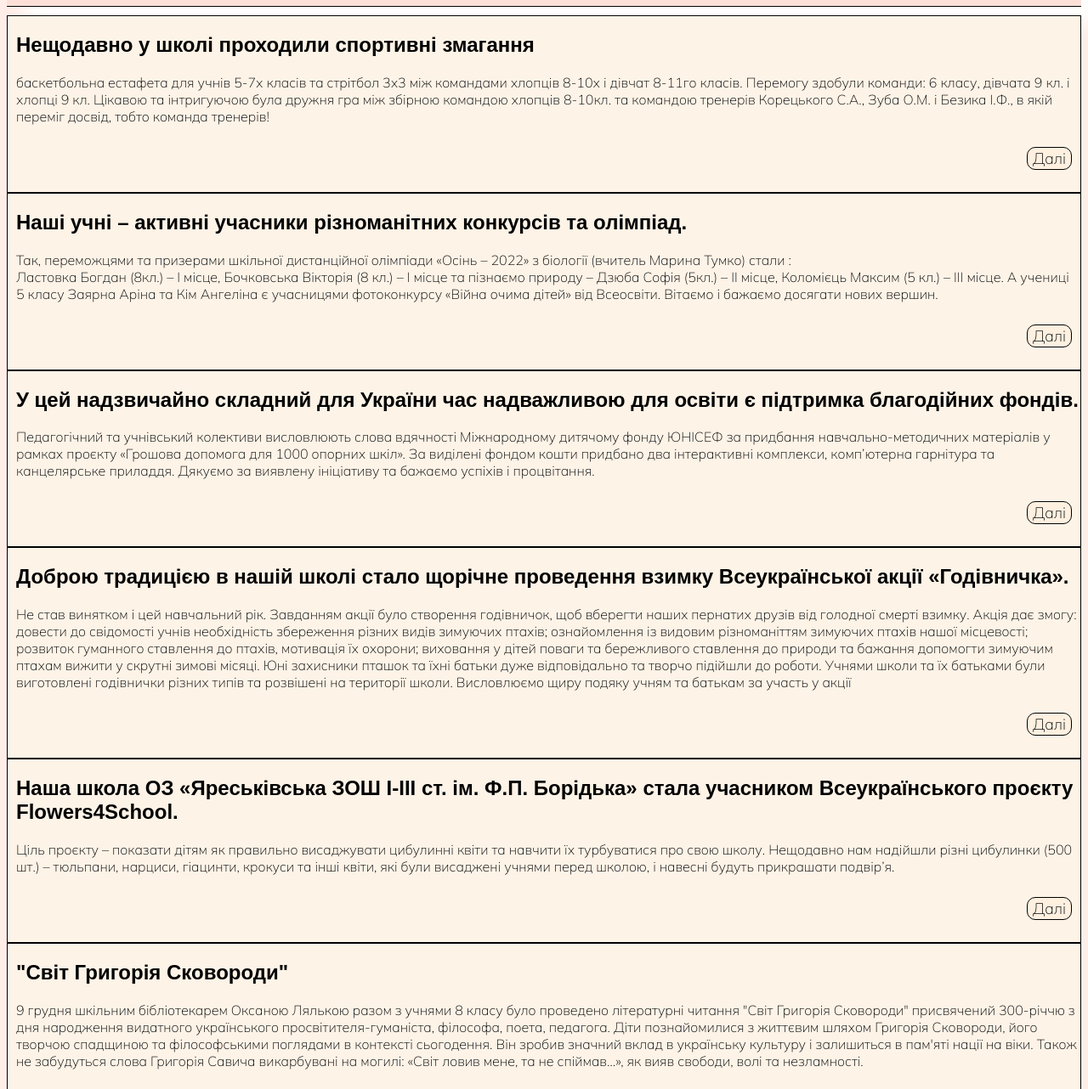
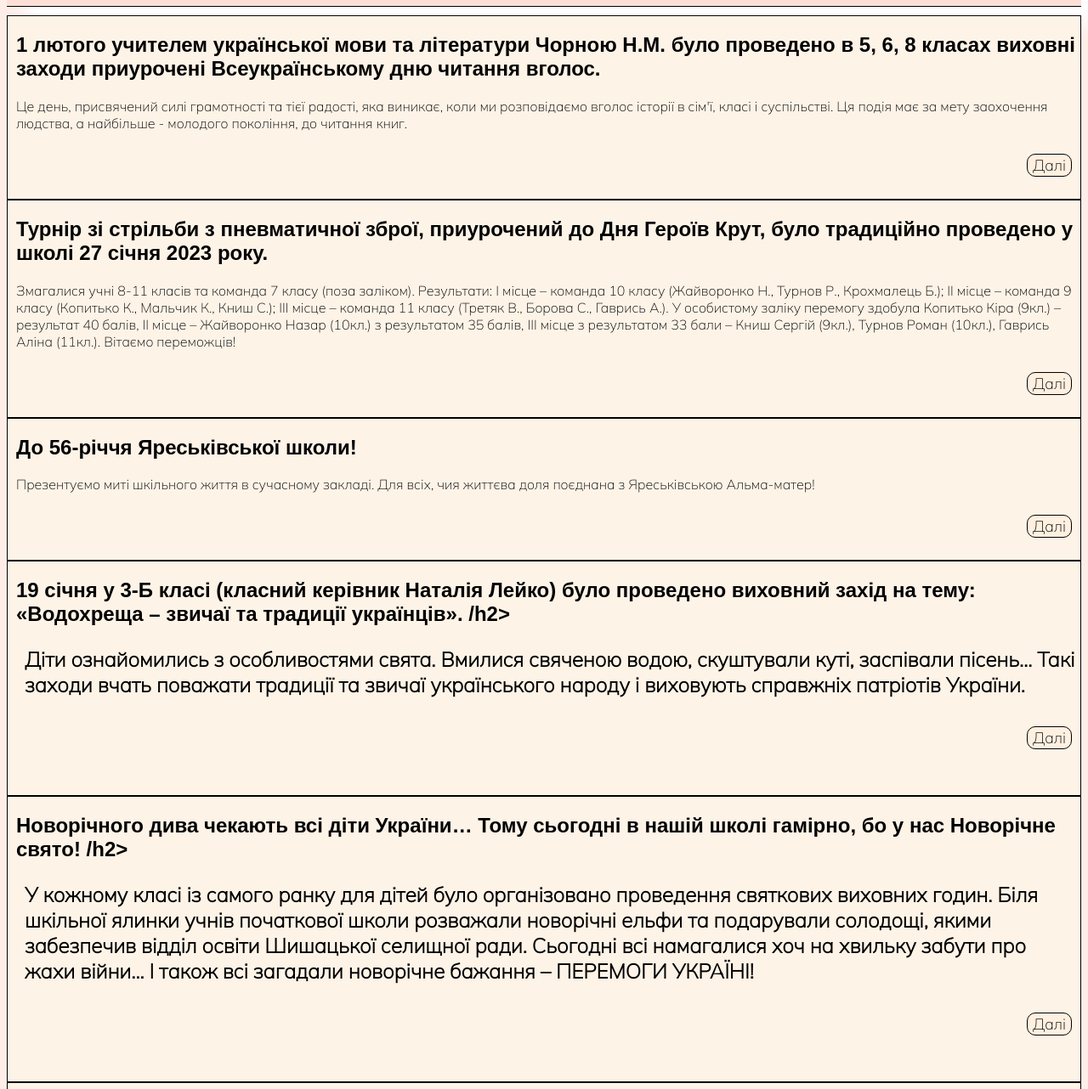
Before and after one commit to toliaa/Yaresky-School, a plain HTML site: page News.html in a window 1280 px wide. Shown: the part 145-1427 px from the top of the page at 85% size. Drawn offline with Linux system fonts and the light colour scheme; a web font is replaced by a local one.

Commit message:
Update News.html

```diff
--- a/News.html
+++ b/News.html
@@ -39,6 +39,46 @@
 
 
    <div id="wrapper">
+
+    </div>
+<div id="grid">
+            <h2>1 лютого учителем української мови та літератури Чорною Н.М. було проведено в 5, 6, 8 класах виховні заходи приурочені Всеукраїнському дню читання вголос.  </h2>
+               <p> Це день, присвячений силі грамотності та тієї радості, яка виникає, коли ми розповідаємо вголос історії в сім'ї, класі і суспільстві. Ця подія має за мету заохочення людства, а найбільше - молодого покоління, до читання книг. </p>
+                <div id="nextbutton"><button id="next">Далі</button></p></a></div>
+
+
+    </div>
+ <div id="grid">
+            <h2>Турнір зі стрільби з пневматичної зброї, приурочений до Дня Героїв Крут, було традиційно проведено у школі 27 січня 2023 року. </h2>
+               <p> Змагалися учні 8-11 класів та команда 7 класу (поза заліком).
+Результати: І місце – команда 10 класу (Жайворонко Н., Турнов Р., Крохмалець Б.); ІІ місце – команда 9 класу (Копитько К., Мальчик К., Книш С.); ІІІ місце – команда 11 класу (Третяк В., Борова С., Гаврись А.). У особистому заліку перемогу здобула Копитько Кіра (9кл.) – результат 40 балів, ІІ місце – Жайворонко  Назар (10кл.) з результатом 35 балів, ІІІ місце з результатом 33 бали – Книш Сергій (9кл.), Турнов Роман (10кл.), Гаврись Аліна (11кл.).
+Вітаємо переможців! </p>
+                <div id="nextbutton"><button id="next">Далі</button></p></a></div>
+
+
+    </div>
+ <div id="grid">
+            <h2>До 56-річчя Яреськівської школи!</h2>
+               <p> Презентуємо миті шкільного життя в сучасному закладі.
+    Для всіх, чия життєва доля поєднана з Яреськівською Альма-матер!  </p>
+                <div id="nextbutton"><button id="next">Далі</button></p></a></div>
+
+
+    </div>
+ <div id="grid">
+            <h2>19 січня у 3-Б класі (класний керівник Наталія Лейко) було проведено виховний захід на тему: «Водохреща – звичаї та традиції українців». /h2>
+               <p>  Діти ознайомились з особливостями свята. Вмилися свяченою водою, скуштували куті, заспівали пісень…
+   Такі заходи вчать поважати традиції та звичаї українського народу і виховують справжніх патріотів України.</p>
+                <div id="nextbutton"><button id="next">Далі</button></p></a></div>
+
+
+    </div>
+    <div id="grid">
+            <h2>Новорічного дива чекають всі діти України… Тому сьогодні в нашій школі гамірно, бо у нас Новорічне свято! /h2>
+               <p>  У кожному класі із самого ранку для дітей було організовано проведення святкових виховних годин. Біля шкільної ялинки учнів початкової школи розважали новорічні ельфи та подарували солодощі, якими забезпечив відділ освіти Шишацької селищної ради.
+    Сьогодні всі намагалися хоч на хвильку забути про жахи війни… І також всі загадали новорічне бажання – ПЕРЕМОГИ УКРАЇНІ!</p>
+                <div id="nextbutton"><button id="next">Далі</button></p></a></div>
+
 
     </div>
     <div id="grid">
```
